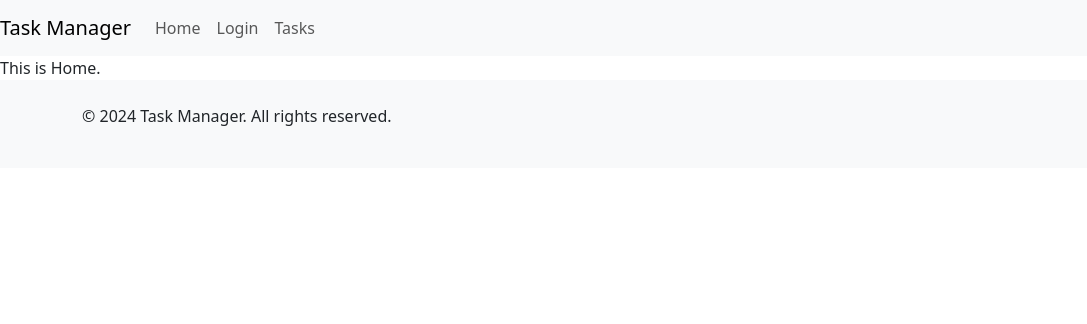
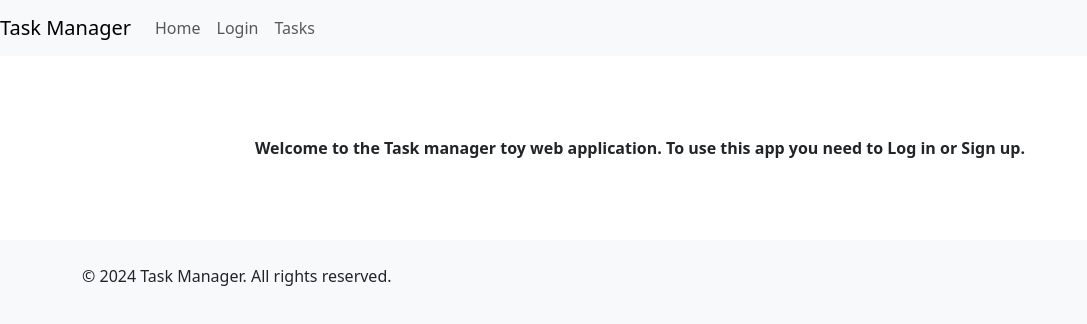
Before and after one commit to VojtechKubac/task-manager, a React (Create React App) app in the folder front-end/: page / in a window 1280 px wide. Shown: the top 324 px of the page, without its empty margins (0-1087 px from the left). Built offline with nearby package versions, Linux system fonts and the light colour scheme; the HTML template or start-up script is replaced by a standard one.

Commit message:
rewrite Home component as function and add some styling

```diff
--- a/front-end/src/containers/Home.js
+++ b/front-end/src/containers/Home.js
@@ -1,13 +1,22 @@
 import React, { Component } from "react";
+import Container from "react-bootstrap/esm/Container";
 
-class Home extends Component {
-  render () {
-    return (
-      <div>
-         This is Home.
-      </div>
-    );
-  };
+const Home = () => {
+  return (
+    <Container
+        style={{
+          display: "flex",
+          justifyContent: "center",
+          alignItems: "center",
+          fontSize: "1rem",
+          fontWeight: "bolder",
+          paddingTop: "5em",
+          paddingBottom: "5em",
+        }}
+      >
+      Welcome to the Task manager toy web application. To use this app you need to Log in or Sign up.
+    </Container>
+  );
 };
 
 export default Home;
```
